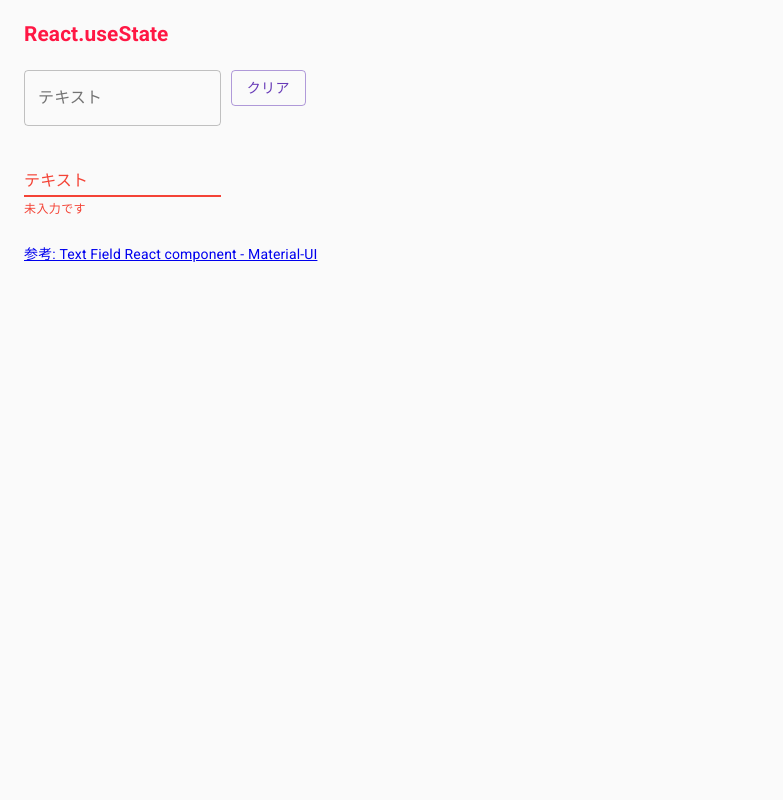
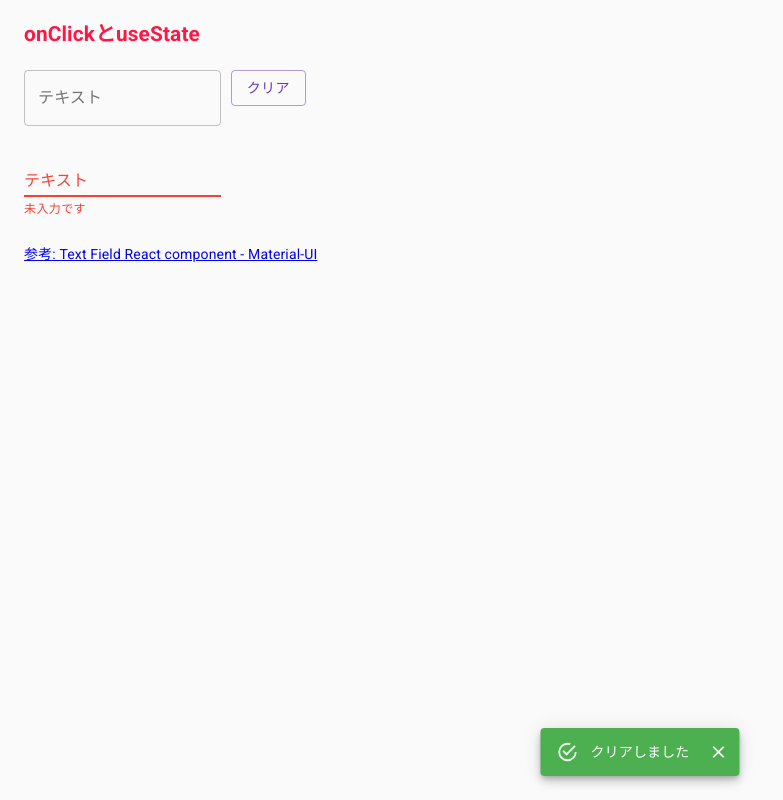
Before and after one commit to jey3dayo/nextjs-hands-on-2021, a Next.js app: page /example6 in a window 1280 px wide. Both pictures are taken after a click on the button "クリア". Shown: the whole page, without its empty margins (0-783 px from the left). Built offline with nearby package versions, Linux system fonts and the light colour scheme.

Commit message:
Alertモーダル追加

```diff
--- a/package.json
+++ b/package.json
@@ -11,6 +11,7 @@
   "dependencies": {
     "@material-ui/core": "^4.12.3",
     "@material-ui/icons": "^4.11.2",
+    "@material-ui/lab": "^4.0.0-alpha.60",
     "@material-ui/styles": "^4.11.4",
     "clsx": "^1.1.1",
     "next": "^11.0.1",
--- a/pages/example6.js
+++ b/pages/example6.js
@@ -2,9 +2,15 @@
 import React from 'react';
 import Container from '@material-ui/core/Container';
 import Box from '@material-ui/core/Box';
+import Snackbar from '@material-ui/core/Snackbar';
+import MuiAlert from '@material-ui/lab/Alert';
 import TextField from '@material-ui/core/TextField';
 import { makeStyles } from '@material-ui/styles';
 import { CustomButton } from '/components/uiParts/CustomButton';
+
+const Alert = props => {
+  return <MuiAlert elevation={6} variant="filled" {...props} />;
+};
 
 const useStyles = makeStyles(theme => ({
   root: {
@@ -23,6 +29,8 @@
   // React.useStateを利用し、変数とセッターを用意
   // これをDOMに組み込むとリアルタイムに画面反映される
   const [value, setValue] = React.useState('テスト');
+  const [open, setOpen] = React.useState(false);
+
   const classes = useStyles();
 
   const handleChange = event => {
@@ -31,12 +39,17 @@
 
   const onClick = () => {
     setValue('');
+    setOpen(true);
   };
+
+  const handleClose = () => {
+    setOpen(false);
+  }
 
   return (
     <Container>
       <div className={classes.root}>
-        <div className={classes.title}>React.useState</div>
+        <div className={classes.title}>onClickとuseState</div>
         <Box
           component="form"
           noValidate
@@ -47,7 +60,9 @@
           <TextField id="outlined-basic" label="テキスト" variant="outlined" value={value} onChange={handleChange} />
 
           <Box component="span" sx={{ padding: '10px' }}>
-            <CustomButton onClick={onClick} variant="outlined">クリア</CustomButton>
+            <CustomButton onClick={onClick} variant="outlined">
+              クリア
+            </CustomButton>
           </Box>
 
           <Box
@@ -69,6 +84,12 @@
           </Box>
         </Box>
 
+        <Snackbar open={open} autoHideDuration={6000} onClose={handleClose}>
+          <Alert onClose={handleClose} severity="success">
+            クリアしました
+          </Alert>
+        </Snackbar>
+
         <div>
           <a href="https://next.material-ui.com/components/text-fields/" target="_blank" rel="noreferrer">
             参考: Text Field React component - Material-UI
```
Also changed, not shown: 1 other file (tests, documents, lock files or other folders).
